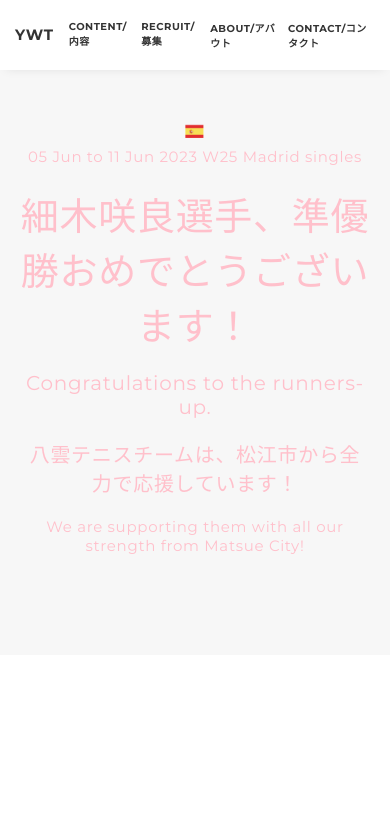
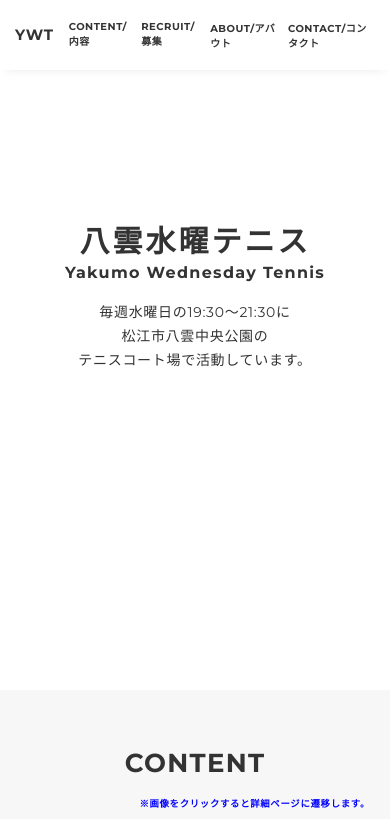
Before and after one commit to web-portfolio-ver1/yakumo-wednesday-tennis, a plain HTML site: page index.html in a window 390 px wide. Shown: the top 819 px of the page. Drawn offline with nearby package versions, Linux system fonts and the light colour scheme.

Commit message:
文言を変更

```diff
--- a/css/style.css
+++ b/css/style.css
@@ -157,42 +157,42 @@ img {
   width: 30px;
 }
 
-.tournament {
-  text-align: center;
-  font-size: 20px;
-  color: pink;
-  margin: 0;
-  margin-top: 10px;
-  margin-bottom: 20px;
-}
+/* .tournament { */
+/*   text-align: center; */
+/*   font-size: 20px; */
+/*   color: pink; */
+/*   margin: 0; */
+/*   margin-top: 10px; */
+/*   margin-bottom: 20px; */
+/* } */
 
-.support-title {
-  text-align: center;
-  font-size: 58px;
-  color: pink;
-  margin-bottom: 20px;
-}
+/* .support-title { */
+/*   text-align: center; */
+/*   font-size: 58px; */
+/*   color: pink; */
+/*   margin-bottom: 20px; */
+/* } */
 
-.support-subtitle {
-  text-align: center;
-  font-size: 40px;
-  color: pink;
-  margin-bottom: 20px;
-}
+/* .support-subtitle { */
+/*   text-align: center; */
+/*   font-size: 40px; */
+/*   color: pink; */
+/*   margin-bottom: 20px; */
+/* } */
 
-.matsue-support-title {
-  text-align: center;
-  font-size: 30px;
-  color: pink;
-  margin-bottom: 20px;
-}
+/* .matsue-support-title { */
+/*   text-align: center; */
+/*   font-size: 30px; */
+/*   color: pink; */
+/*   margin-bottom: 20px; */
+/* } */
 
-.matsue-support-subtitle {
-  text-align: center;
-  font-size: 20px;
-  color: pink;
-  margin-bottom: 80px;
-}
+/* .matsue-support-subtitle { */
+/*   text-align: center; */
+/*   font-size: 20px; */
+/*   color: pink; */
+/*   margin-bottom: 80px; */
+/* } */
 
 .mv-title {
   font-size: 60px;
@@ -498,36 +498,36 @@ img {
 
   }
 
-  .tournament {
-    font-size: 15px;
-    color: pink;
-    margin: 0;
-    margin-bottom: 20px;
-  }
+  /* .tournament { */
+  /*   font-size: 15px; */
+  /*   color: pink; */
+  /*   margin: 0; */
+  /*   margin-bottom: 20px; */
+  /* } */
 
-  .support-title {
-    font-size: 38px;
-    color: pink;
-    margin-bottom: 20px;
-  }
+  /* .support-title { */
+  /*   font-size: 38px; */
+  /*   color: pink; */
+  /*   margin-bottom: 20px; */
+  /* } */
 
-  .support-subtitle {
-    font-size: 20px;
-    color: pink;
-    margin-bottom: 20px;
-  }
+  /* .support-subtitle { */
+  /*   font-size: 20px; */
+  /*   color: pink; */
+  /*   margin-bottom: 20px; */
+  /* } */
 
-  .matsue-support-title {
-    font-size: 20px;
-    color: pink;
-    margin-bottom: 20px;
-  }
+  /* .matsue-support-title { */
+  /*   font-size: 20px; */
+  /*   color: pink; */
+  /*   margin-bottom: 20px; */
+  /* } */
 
-  .matsue-support-subtitle {
-    font-size: 15px;
-    color: pink;
-    margin-bottom: 40px;
-  }
+  /* .matsue-support-subtitle { */
+  /*   font-size: 15px; */
+  /*   color: pink; */
+  /*   margin-bottom: 40px; */
+  /* } */
 
   .mv-title {
     font-size: 30px;
--- a/index.html
+++ b/index.html
@@ -42,16 +42,16 @@
 
     <main class="content">
 
-      <section class="support section" id="support">
-        <div class="container">
-          <div class="spain-img"><img src="img/spain.png" alt=""></div>
-          <p class="tournament">05 Jun to 11 Jun 2023 W25 Madrid singles</p>
-          <p class="support-title">細木咲良選手、準優勝おめでとうございます！</p>
-          <p class="support-subtitle">Congratulations to the runners-up.</p>
-          <p class="matsue-support-title">八雲テニスチームは、松江市から全力で応援しています！</p>
-          <p class="matsue-support-subtitle">We are supporting them with all our strength from Matsue City!</p>
-        </div>
-      </section>
+      <!-- <section class="support section" id="support"> -->
+      <!--   <div class="container"> -->
+      <!--     <div class="spain-img"><img src="img/spain.png" alt=""></div> -->
+      <!--     <p class="tournament">05 Jun to 11 Jun 2023 W25 Madrid singles</p> -->
+      <!--     <p class="support-title">細木咲良選手、準優勝おめでとうございます！</p> -->
+      <!--     <p class="support-subtitle">Congratulations to the runners-up.</p> -->
+      <!--     <p class="matsue-support-title">八雲テニスチームは、松江市から全力で応援しています！</p> -->
+      <!--     <p class="matsue-support-subtitle">We are supporting them with all our strength from Matsue City!</p> -->
+      <!--   </div> -->
+      <!-- </section> -->
 
       <!-- mv -->
       <div class="mv">
```
